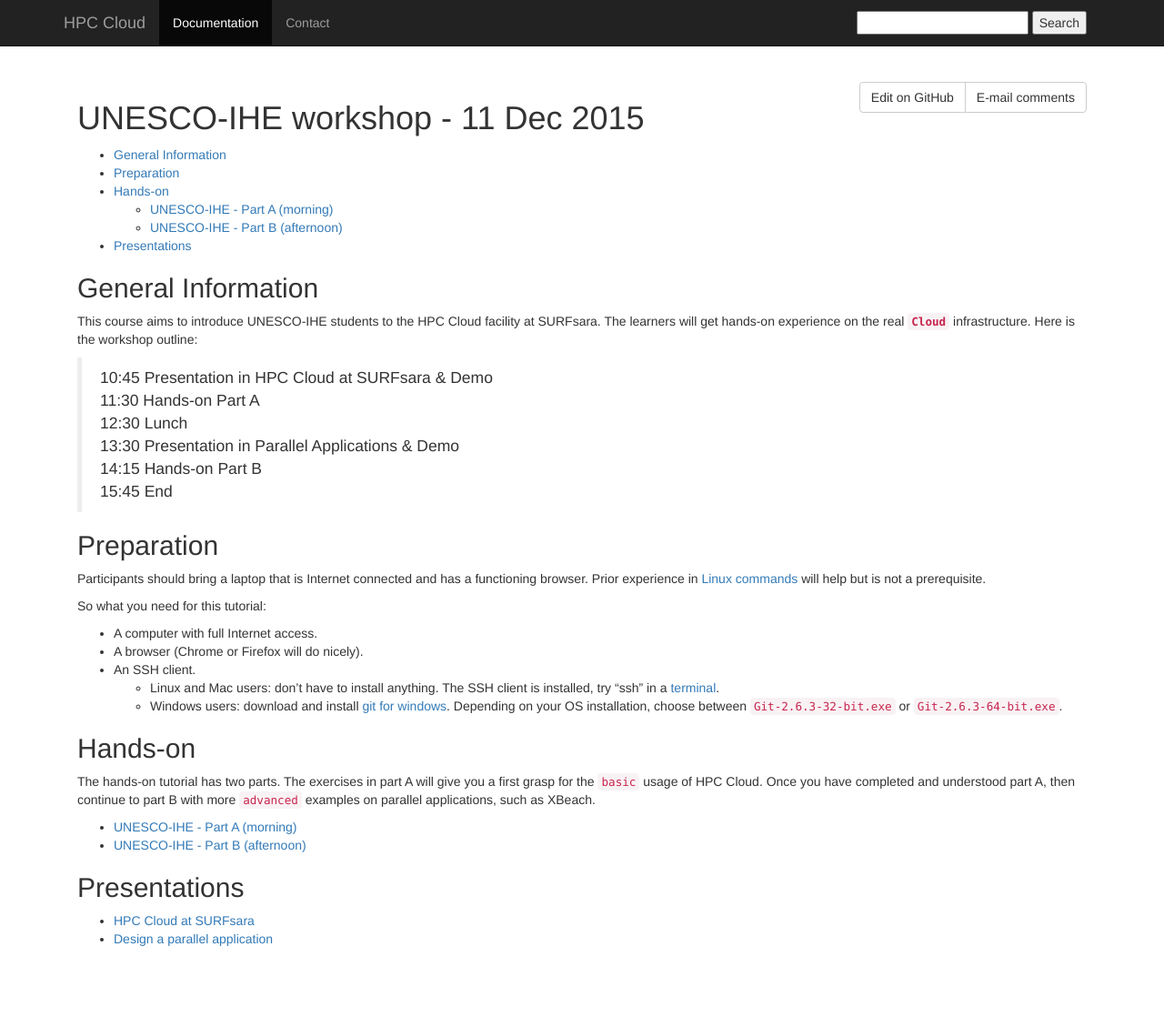
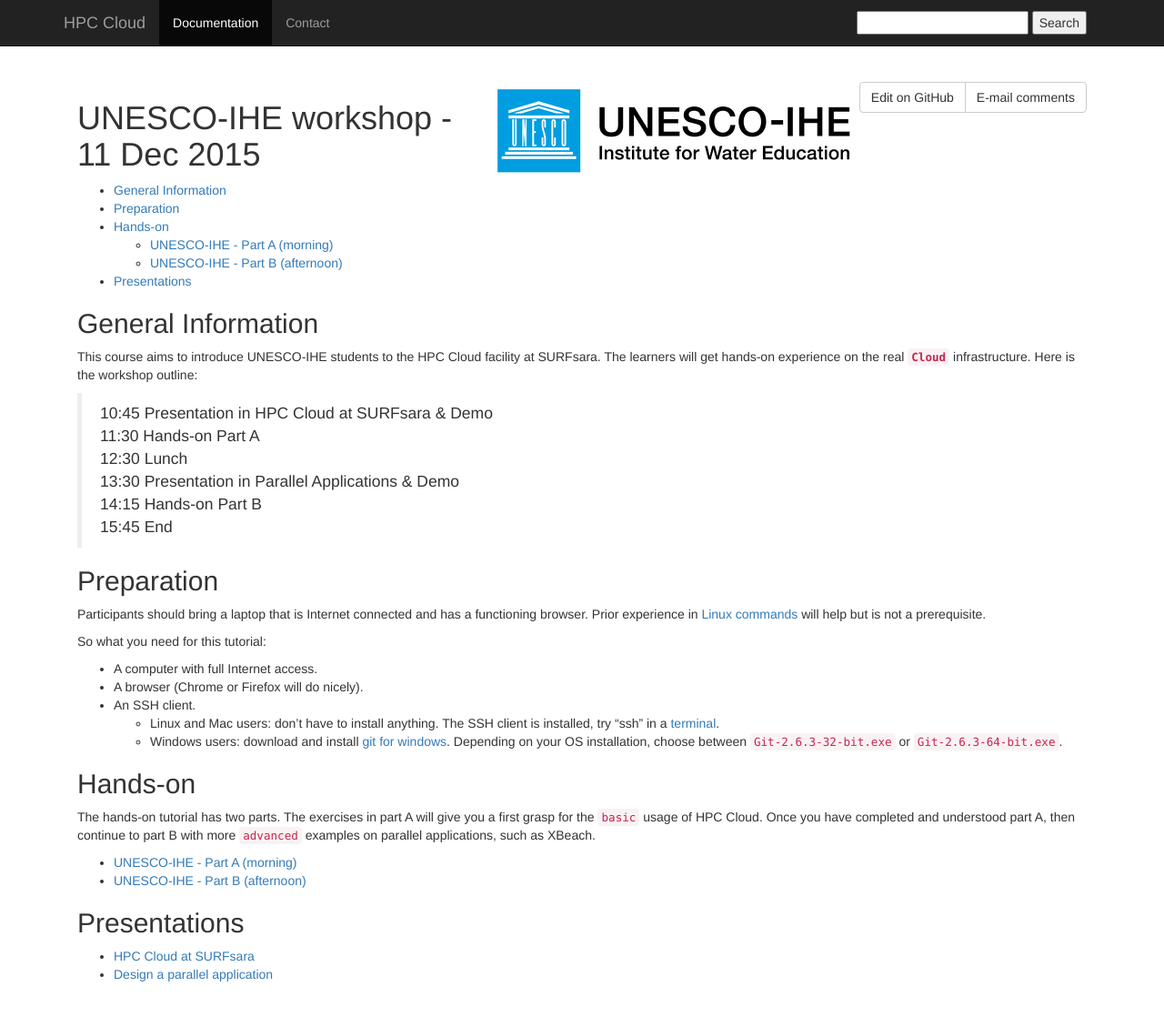
Before and after one commit to sara-nl/clouddocs, a Jekyll site: the page built from wshop-uihe-2015-12-11.markdown, in a window 1280 px wide and 1131 px high. Shown: the top 1118 px of the window at 91% size. Built offline with Jekyll 4.4.1, drawn with Linux system fonts in a browser that asks for light colours; nearby versions of some CDN libraries.

Commit message:
Included UNESCO-IHE logo

```diff
--- a/wshop-uihe-2015-12-11.markdown
+++ b/wshop-uihe-2015-12-11.markdown
@@ -1,6 +1,12 @@
 ---
 layout: default
 ---
+
+<div style="float:right;" markdown="1">
+
+![XBeach logo](images/Unesco-Ihe-logo.png)
+
+</div>
 
 # UNESCO-IHE workshop - 11 Dec 2015
 
```
